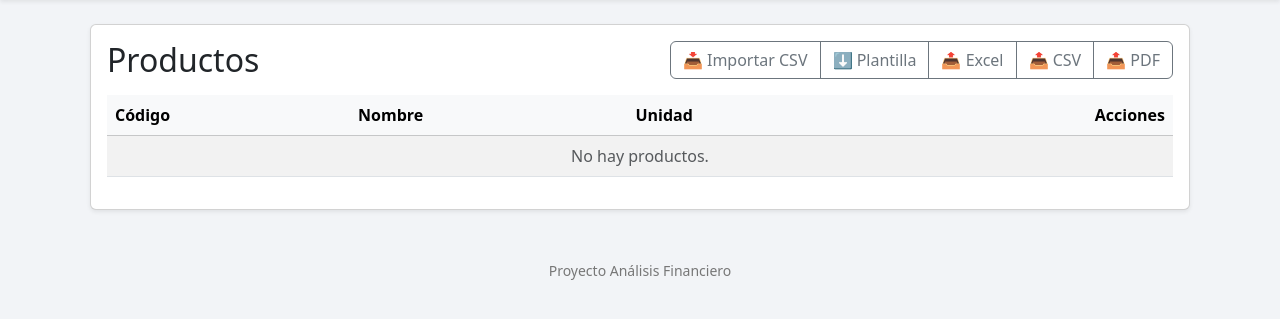
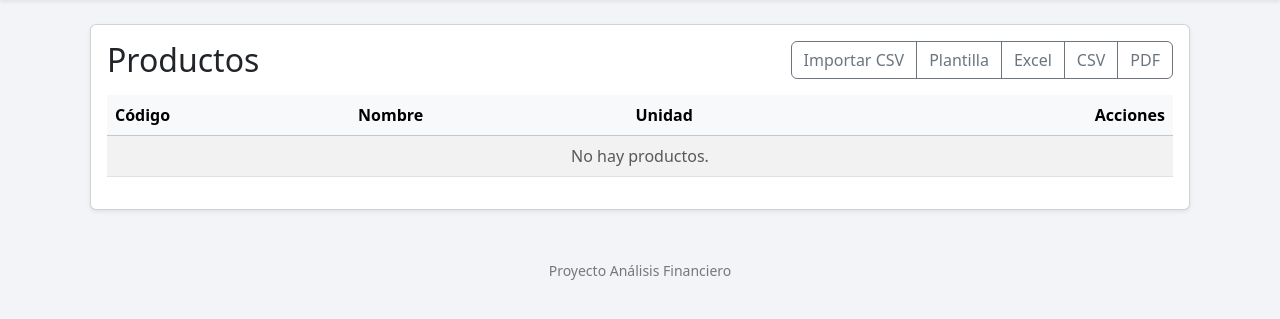
Before and after one commit to manuel7358/Proyecto-Analisis-Financiero, a Django app: page /productos/ in a window 1280 px wide. Shown: the part 57-376 px from the top of the page. Run offline with Django 5.2, Linux system fonts and the light colour scheme; data that the repository does not hold is empty.

Commit message:
Cambio masivo 123

```diff
--- a/templates/integrantes.html
+++ b/templates/integrantes.html
@@ -10,8 +10,8 @@
         <div class="col-md-4">
           <div class="card text-center p-3">
             <div class="card-body">
-
-              <small class="text-muted">Desarrollador / Backend</small>
+              <h6 class="mb-0">Oscar Daniel Valle Hernandez</h6>
+              <small class="text-muted">VH20012</small>
             </div>
           </div>
         </div>
--- a/templates/productos/importar.html
+++ b/templates/productos/importar.html
@@ -12,7 +12,7 @@
   </form>
 
   <p style="margin-top:1rem;">
-    <a href="{% url 'productos_list' %}">⬅️ Volver a productos</a>
+    <a href="{% url 'productos_list' %}"> Volver a productos</a>
   </p>
 
   {% if messages %}
--- a/templates/productos/list.html
+++ b/templates/productos/list.html
@@ -7,11 +7,11 @@
     <div class="d-flex justify-content-between align-items-center mb-3">
       <h2 class="m-0">Productos</h2>
       <div class="btn-group">
-        <a href="{% url 'importar_productos' %}" class="btn btn-outline-secondary">📥 Importar CSV</a>
-        <a href="{% url 'productos_plantilla_csv' %}" class="btn btn-outline-secondary">⬇ Plantilla</a>
-        <a href="{% url 'productos_excel' %}" class="btn btn-outline-secondary">📤 Excel</a>
-        <a href="{% url 'productos_csv' %}" class="btn btn-outline-secondary">📤 CSV</a>
-        <a href="{% url 'productos_pdf' %}" class="btn btn-outline-secondary">📤 PDF</a>
+        <a href="{% url 'importar_productos' %}" class="btn btn-outline-secondary">Importar CSV</a>
+        <a href="{% url 'productos_plantilla_csv' %}" class="btn btn-outline-secondary">Plantilla</a>
+        <a href="{% url 'productos_excel' %}" class="btn btn-outline-secondary">Excel</a>
+        <a href="{% url 'productos_csv' %}" class="btn btn-outline-secondary">CSV</a>
+        <a href="{% url 'productos_pdf' %}" class="btn btn-outline-secondary">PDF</a>
       </div>
     </div>
 
```
